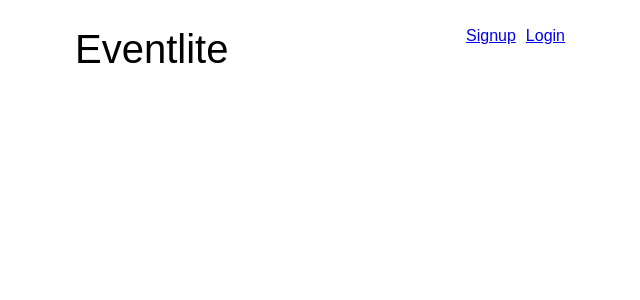
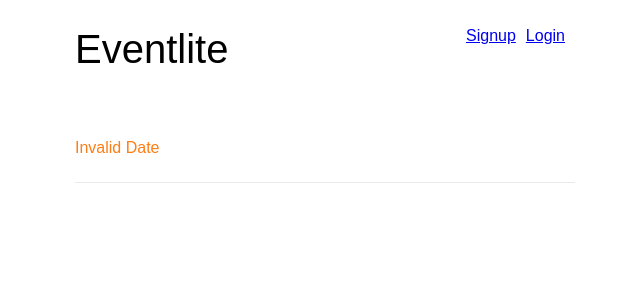
Before and after one commit to reyesvicente/eventlite-frontend, a React (Create React App) app: page /events/1 in a window 1280 px wide. Shown: the top 300 px of the page, without its empty margins (315-955 px from the left). Built offline with nearby package versions, Linux system fonts and the light colour scheme.

Commit message:
date showing invalid date

```diff
--- a/src/App.js
+++ b/src/App.js
@@ -3,6 +3,7 @@ import Login from './components/Login'
 import Signup from './components/Signup'
 import AppHeader from './components/AppHeader'
 import Eventlite from './components/Eventlite'
+import Event from './components/Event'
 import { BrowserRouter as Router, Route, Redirect } from "react-router-dom"
 
 
@@ -22,6 +23,9 @@ function App() {
       <Route exact path="/signup">
         {currentUser ? <Redirect to="/" /> : <Signup />}
       </Route>
+      <Route exact path="/events/:id">
+        <Event />
+      </Route>
     </Router>
   )
 }
--- a/src/components/Event.js
+++ b/src/components/Event.js
@@ -1,23 +1,25 @@
 import React from 'react'
-import PropTypes from 'prop-types'
 
 const formatDate = datetime =>
-  new Date(datetime).toDateString()
+	new Date(datetime).toDateString()
 
-const Event = props => (
-  <div className="event">
-    <h2 className="event-title">{props.event.title}</h2>
-    <div className="event-datetime">{formatDate(props.event.start_datetime)}</div>
-    <div className="event-location">{props.event.location}</div>
-  </div>
-)
+class Event extends React.Component {
+		constructor(props) {
+			super(props)
+			this.state = {
+				event: {}
+			}
+		}
 
-Event.propTypes = {
-  event: PropTypes.shape({
-    title: PropTypes.string.isRequired,
-    start_datetime: PropTypes.string.isRequired,
-    location: PropTypes.string.isRequired
-  })
+	render() {
+		return (
+		<div className="event">
+			<h2 className="event-title">{this.state.event.title}</h2>
+			<div className="event-datetime">{formatDate(this.state.event.start_datetime)}</div>
+			<div className="event-location">{this.state.event.location}</div>
+		</div>
+		)
+	}
 }
 
 export default Event
--- a/src/components/EventList.js
+++ b/src/components/EventList.js
@@ -1,12 +1,12 @@
 import React from 'react'
 import PropTypes from 'prop-types'
-import Event from './Event'
+import EventSummary from './Event'
 
 const EventsList = props => (
   <div>
     {props.events.map(function(event){
       return(
-        <Event key={event.id} event={event} />
+        <EventSummary key={event.id} event={event} />
       )
     })}
   </div>
```
Also changed, not shown: src/components/EventSummary.js (added, +22 -0 lines).
